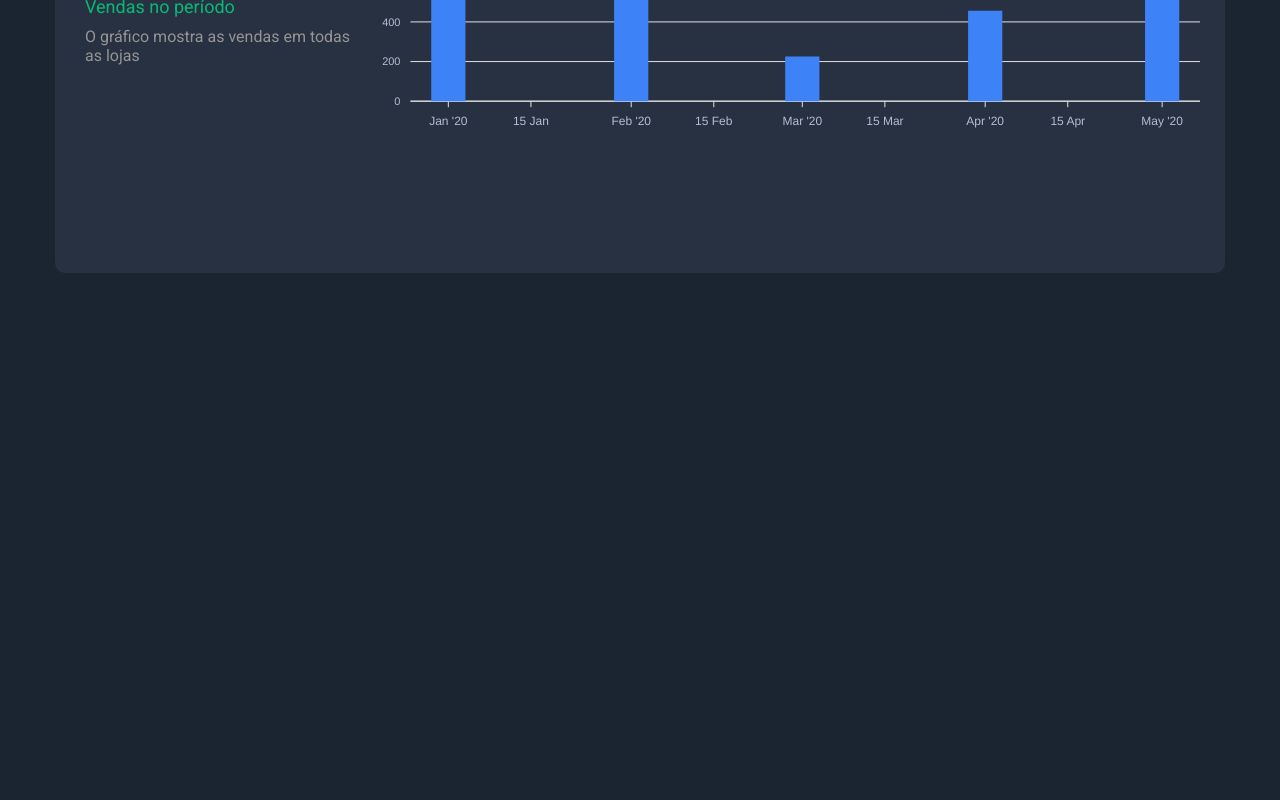
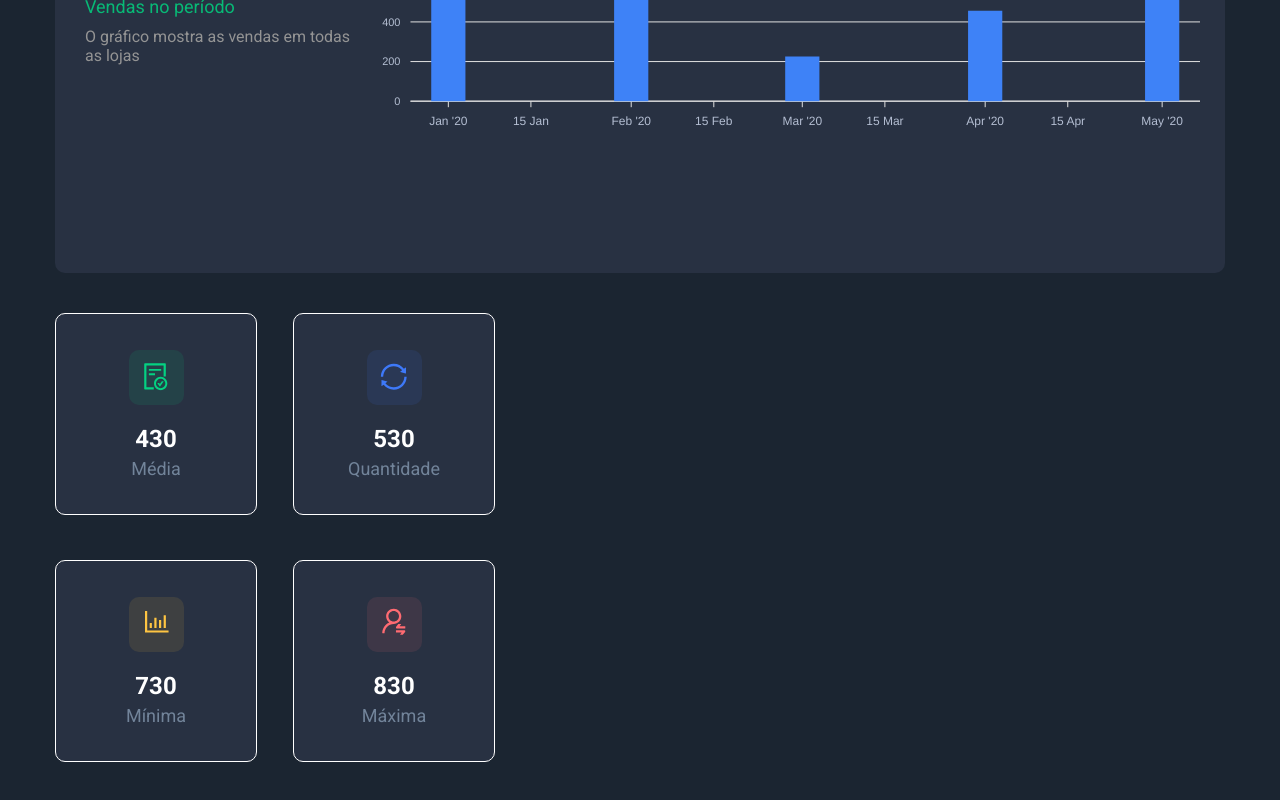
Before and after one commit to ThiagoPedais/Dashboard, a React (Vite) app in the folder frontend/: page / in a window 1280 px wide. Shown: the part 422-1222 px from the top of the page. Before the commit the page ends 800 px from the top, so only its background shows below. Built offline with nearby package versions, Linux system fonts and the light colour scheme.

Commit message:
Add SalesSummary component

```diff
--- a/frontend/package.json
+++ b/frontend/package.json
@@ -17,6 +17,7 @@
     "sass": "^1.54.3"
   },
   "devDependencies": {
+    "@honkhonk/vite-plugin-svgr": "^1.1.0",
     "@types/react": "^18.0.15",
     "@types/react-dom": "^18.0.6",
     "@types/react-flatpickr": "^3.8.7",
@@ -30,6 +31,7 @@
     "eslint-plugin-react-hooks": "^4.6.0",
     "prettier": "^2.7.1",
     "typescript": "^4.6.4",
-    "vite": "^3.0.0"
+    "vite": "^3.0.0",
+    "vite-plugin-svgr": "^2.2.1"
   }
 }
--- a/frontend/src/App.scss
+++ b/frontend/src/App.scss
@@ -48,3 +48,9 @@ a:hover {
 .app-container {
   padding: 0 55px;
 }
+.sales-overview-container{
+  display: flex;
+  justify-content: space-between;
+  margin-top: 40px;
+  margin-bottom: 40px;
+}
--- a/frontend/src/App.tsx
+++ b/frontend/src/App.tsx
@@ -2,6 +2,7 @@ import './App.scss';
 import Filter from './components/Filter';
 import Header from './components/Header';
 import SalesByDate from './components/Sales-by-Date';
+import SalesSummary from './components/Sales-Summary';
 
 function App() {
 
@@ -11,6 +12,9 @@ function App() {
             <div className="app-container">
                 <Filter />
                 <SalesByDate />
+                <div className="sales-overview-container">
+                    <SalesSummary />
+                </div>
             </div>
         </>
     )
--- a/frontend/src/assets/styles/custom.scss
+++ b/frontend/src/assets/styles/custom.scss
@@ -8,8 +8,11 @@
     --light-color: #e9e9e9;
     --grey-light-50-color: #9aaabe;
     --grey-light-100-color: #949494;
+    --grey-light-125-color: #72849a;
     --grey-light-150-color: #384459;
     --green-color : #08b976;
+
+    --white-color: #FFFFFF;
 }
 
 body {
--- /dev/null
+++ b/frontend/src/components/Sales-Summary/index.tsx
@@ -0,0 +1,19 @@
+import SaleSummaryCard from './sales-summary-card';
+import { ReactComponent as AvatarIcon }  from '../../assets/images/avatar-icon.svg';
+import { ReactComponent as BarChartIcon }  from '../../assets/images/bar-chart-icon.svg';
+import { ReactComponent as DoneIcon }  from '../../assets/images/done-icon.svg';
+import { ReactComponent as SyncIcon }  from '../../assets/images/sync-icon.svg';
+
+
+import './styles.scss';
+
+export default function SalesSummary() {
+  return (
+    <div className="sales-summary-container">
+        <SaleSummaryCard value={430} label="Média" icon={<DoneIcon />} />
+        <SaleSummaryCard value={530} label="Quantidade" icon={<SyncIcon />} />
+        <SaleSummaryCard value={730} label="Mínima" icon={<BarChartIcon />} />
+        <SaleSummaryCard value={830} label="Máxima" icon={<AvatarIcon />} />
+    </div>
+  )
+}
--- /dev/null
+++ b/frontend/src/components/Sales-Summary/sales-summary-card.tsx
@@ -0,0 +1,24 @@
+import React from 'react';
+import { ReactComponent as AvatarIcon }  from '../../assets/images/avatar-icon.svg';
+
+import './styles.scss';
+
+
+type Props = {
+  label: string;
+  value: number;
+  icon: React.ReactNode;
+}
+
+
+
+export default function SaleSummaryCard({ label, value, icon }: Props) {
+  return (
+    <div className="sales-summary-card base-card">
+        {icon}
+        <h3 className="sales-summary-card-value">{value}</h3>
+        <span className="sales-summary-card-label">{label}</span>
+
+    </div>
+  )
+}
--- /dev/null
+++ b/frontend/src/components/Sales-Summary/styles.scss
@@ -0,0 +1,33 @@
+.sales-summary-container {
+    display: flex;
+    width: 440px;
+    flex-wrap: wrap;
+    justify-content: space-between;
+}
+
+.sales-summary-card {
+    width: 200px;
+    height: 200px;
+    display: flex;
+    justify-content: center;
+    align-items: center;
+    flex-direction: column;
+    border: 1px solid white;
+}
+
+.sales-summary-card-value {
+    color: var(--white-color);
+    font-size: 24px;
+    margin-top: 20px;
+    margin-bottom: 5px;
+}
+
+.sales-summary-card-label {
+    color: var( --grey-light-125-color);
+    font-size: 18px;
+}
+
+.sales-summary-card:nth-of-type(1),
+.sales-summary-card:nth-of-type(2) {
+    margin-bottom: 45px;
+}
--- /dev/null
+++ b/frontend/src/custom.d.ts
@@ -0,0 +1,6 @@
+declare module '*.svg' {
+    import React = require('react');
+    export const ReactComponent: React.FC<React.SVGProps<SVGSVGElement>>;
+    const src: string;
+    export default src;
+  }
--- a/frontend/tsconfig.json
+++ b/frontend/tsconfig.json
@@ -16,6 +16,6 @@
     "noEmit": true,
     "jsx": "react-jsx"
   },
-  "include": ["src"],
+  "include": ["src", "custom.d.ts"],
   "references": [{ "path": "./tsconfig.node.json" }]
 }
--- a/frontend/vite.config.ts
+++ b/frontend/vite.config.ts
@@ -1,7 +1,8 @@
-import { defineConfig } from 'vite'
-import react from '@vitejs/plugin-react'
+import { defineConfig } from 'vite';
+import react from '@vitejs/plugin-react';
+import svgr from 'vite-plugin-svgr';
 
 // https://vitejs.dev/config/
 export default defineConfig({
-  plugins: [react()]
+  plugins: [ svgr(), react() ]
 })
```
Also changed, not shown: 1 other file (tests, documents, lock files or other folders).
